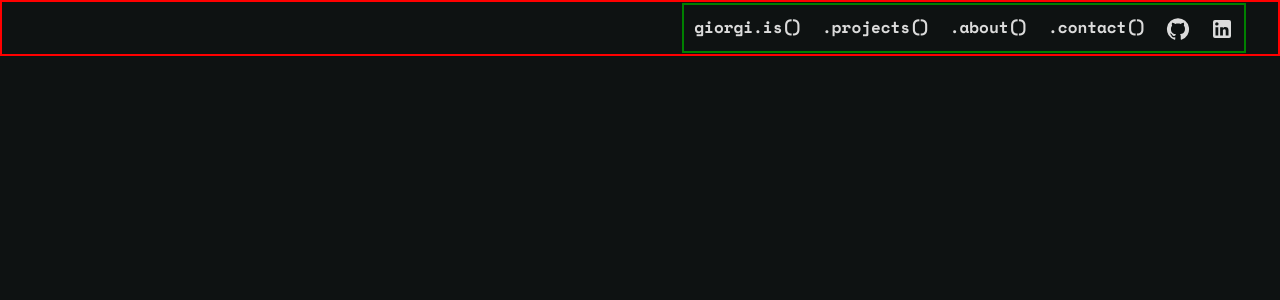
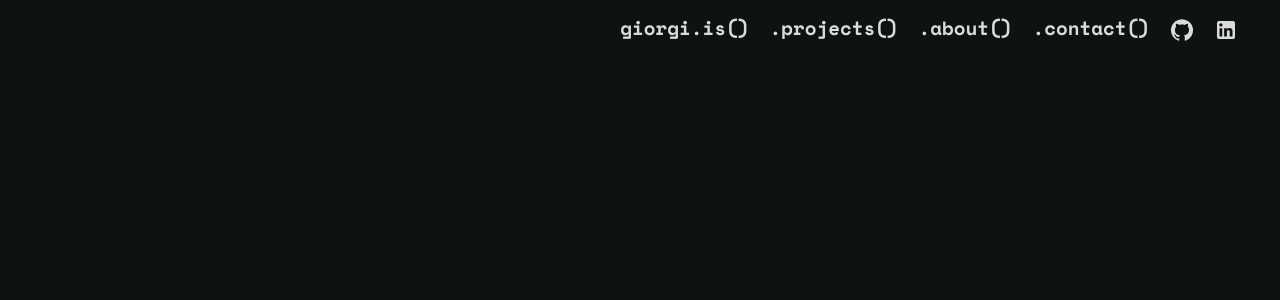
Before and after one commit to giorgigutsaevi/personal-portfolio, a React (Create React App) app: page / in a window 1280 px wide. Shown: the top 300 px of the page. Built offline with nearby package versions, Linux system fonts and the light colour scheme.

Commit message:
implemented custom burger menu header/navbar

```diff
--- a/src/components/Header/Header.css
+++ b/src/components/Header/Header.css
@@ -1,9 +1,7 @@
 @import url('https://fonts.googleapis.com/css2?family=Space+Mono:wght@400;700&display=swap');
 
 .header {
-	border: 2px solid red;
 	display: flex;
-	/* justify-content: space-around; */
 	min-height: 7vh;
 	align-items: center;
 }
@@ -15,12 +13,13 @@
 	margin-left: 2rem;
 	text-align: left;
 	width: 100%;
+	font-size: 1.2rem;
 }
 
 .header__navlinks {
 	display: flex;
-	border: 2px solid green;
 	margin-right: 2rem;
+	transition: all 1s ease-out;
 }
 
 .header__link {
@@ -28,7 +27,12 @@
 	font-family: 'Space Mono', monospace;
 	padding: 10px;
 	text-decoration: none;
+	font-size: 1.2rem;
 	font-weight: 700;
+}
+
+.header__link:hover, :focus, :active{
+	color: #727474;
 }
 
 .header__link--logos {
@@ -67,7 +71,7 @@
 	}
 
 	.header__navlinks {
-		transition: transform all 1.5s ease-in;
+		/* transition: all 1s ease-out; */
 		position: absolute;
 		right: 0px;
 		height: 92vh;
@@ -85,16 +89,23 @@
 		font-size: 2.5em;
 	}
 
-	.header__navlinks a {
-		/* opacity: 0; */
-	}
+	/* .header__navlinks a {
+		opacity: 0;
+	} */
 
 	.burgermenu {
 		display: block;
 		margin-right: 1rem;
+
+	}
+	.burgermenu:hover .burgermenu__dot{
+		transition: all 1.2s ease-in-out;
+		background-color: #727474;
+
 	}
 }
 
 .active{
+	transition: all 0.8s ease-in-out;
 	transform: translateX(0%);
 }
--- a/src/components/Header/Header.jsx
+++ b/src/components/Header/Header.jsx
@@ -9,21 +9,18 @@ const Header = () => {
   const [showMenu, setShowMenu] = useState(false)
 
   const handleNavClick = (e) => {
-    const meta = e.target.innerText;
-    console.log(meta);
-    setSelectedNav(meta);
+    const text = e.target.innerText;
+    setSelectedNav(text);
   };
 
   const handleNavSlide = () => {
-    console.log("clicked");
-    console.log(showMenu);
     setShowMenu(prevState => !prevState)
   };
 
   return (
     <nav className="header">
       <div className="header__chosen--link">{selectedNav}</div>
-      <div className={!showMenu ? "header__navlinks" : "header__navlinksactive" }>
+      <div className={!showMenu ? "header__navlinks" : "header__navlinks active" }>
         <NavLink onClick={handleNavClick} className="header__link" to="/">
           giorgi.is()
         </NavLink>
@@ -44,7 +41,7 @@ const Header = () => {
         >
           .contact()
         </NavLink>
-        {/* <div className="header__link--logos"> */}
+        <div className="header__link--logos">
           <a
             className="header__link"
             target="_blank"
@@ -63,11 +60,11 @@ const Header = () => {
             <LinkedInIcon />
           </a>
         </div>
-      {/* </div> */}
+      </div>
       <div className="burgermenu" onClick={handleNavSlide}>
-        <div className="burgermenu__line1"></div>
-        <div className="burgermenu__line2"></div>
-        <div className="burgermenu__line3"></div>
+        <div className="burgermenu__dot"></div>
+        <div className="burgermenu__dot"></div>
+        <div className="burgermenu__dot"></div>
       </div>
     </nav>
   );
```
